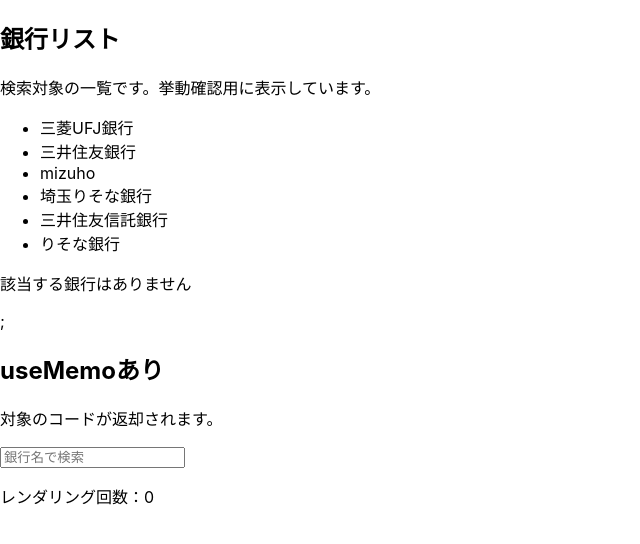
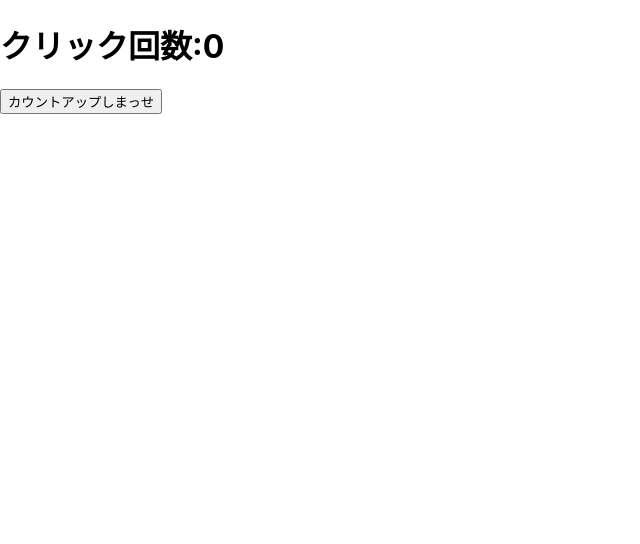
Before and after one commit to RyotaroKurita/hooks_study, a React (Create React App) app: page / in a window 1280 px wide. Shown: the top 544 px of the page, without its empty margins (0-640 px from the left). Built offline with nearby package versions, Linux system fonts and the light colour scheme.

Commit message:
finich useeffect

```diff
--- /dev/null
+++ b/src/component/useEffect.tsx
@@ -0,0 +1,29 @@
+import {useState, useEffect} from "react";
+
+export default function CheckUseEffect() {
+  const [cnt, setCnt] = useState(0);
+
+  //useEffectの第二引数にはsetState,Props
+
+  //初回描画時は、マウント、アンマウント、再マウント
+  //useEffect 第二引数[]
+  useEffect(() => {
+    console.log("第二引数[]");
+  }, [])
+
+  //useEffect 第二引数cnt
+  useEffect(() => {
+    console.log("第二引数cnt");
+  }, [cnt])
+
+  const cntup = () => {
+    setCnt(cnt + 1);
+  }
+
+  return (
+    <>
+      <h1>クリック回数:{cnt}</h1>
+      <button onClick={cntup}>カウントアップしまっせ</button>
+    </>
+  )
+}
--- a/src/component/useMemo.tsx
+++ b/src/component/useMemo.tsx
@@ -85,8 +85,7 @@
         ))}
       </ul>
 
-      <div>
-        {/* useMemoありとなしのHTMLを分けて表示 */}
+      <>
         {memoString}
         {bank ? (
           <p>{bank.bankName}のコードは{bank.bankCode}です</p>
@@ -99,7 +98,7 @@
         <Search onChange={handleSearch} />
 
         <p>レンダリング回数：{renderCnt}</p>
-      </div>
+      </>
 
       {/* <div>
         <h2>useMemoなし</h2>
--- a/src/index.tsx
+++ b/src/index.tsx
@@ -6,6 +6,7 @@
 // 大文字でないとエラー
 import SearchCallback from './component/callbackComponent';
 import CheckUseMemo from './component/useMemo';
+import CheckEffect from './component/useEffect';
 const root = ReactDOM.createRoot(
   document.getElementById('root') as HTMLElement
 );
@@ -13,7 +14,8 @@
   <React.StrictMode>
     {/* <App /> */}
     {/* <SearchCallback /> */}
-    <CheckUseMemo />
+    {/* <CheckUseMemo /> */}
+    <CheckEffect />
   </React.StrictMode>
 );
 
```
